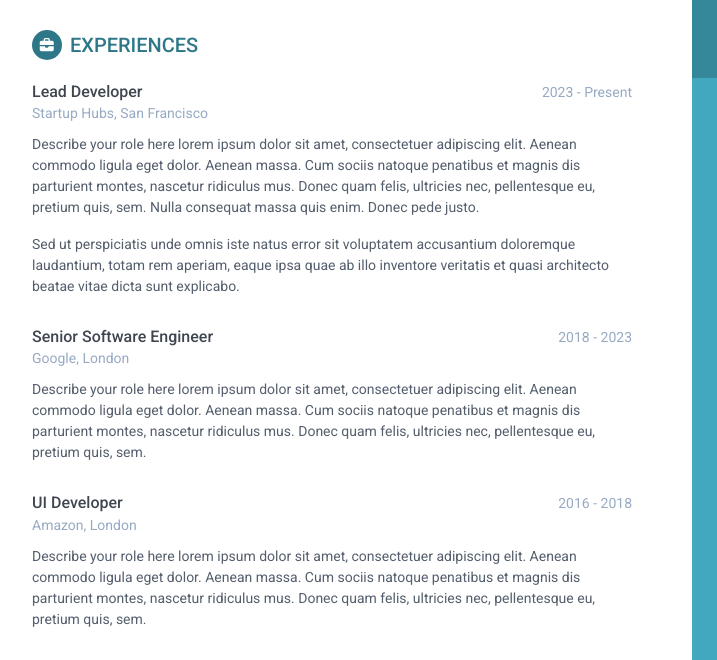
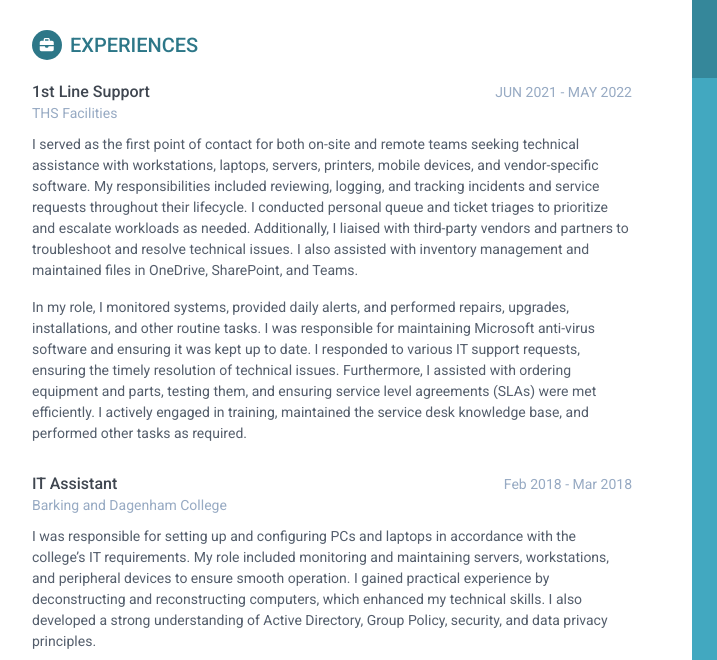
Before and after one commit to kayy-armani/kayy-armani.github.io, a plain HTML site: page index.html in a window 1280 px wide. Shown: the part 270-930 px from the top of the page, 188-905 px from the left. Drawn offline with Linux system fonts and the light colour scheme.

Commit message:
Edit Experiences

```diff
--- a/index.html
+++ b/index.html
@@ -8,7 +8,7 @@
     <meta http-equiv="X-UA-Compatible" content="IE=edge">
     <meta name="viewport" content="width=device-width, initial-scale=1.0">
     <meta name="description" content="Personal website">
-    <meta name="author" content="Xiaoying Riley at 3rd Wave Media">
+    <meta name="author" content="Kenneth Amaning">
     <link rel="shortcut icon" href="favicon.ico">
     <!-- Google Font -->
     <link href='https://fonts.googleapis.com/css?family=Roboto:400,500,400italic,300italic,300,500italic,700,700italic,900,900italic' rel='stylesheet' type='text/css'>
@@ -82,41 +82,28 @@
                 <div class="item">
                     <div class="meta">
                         <div class="upper-row">
-                            <h3 class="job-title">Lead Developer</h3>
-                            <div class="time">2023 - Present</div>
+                            <h3 class="job-title">1st Line Support</h3>
+                            <div class="time">JUN 2021 - MAY 2022</div>
                         </div><!--//upper-row-->
-                        <div class="company">Startup Hubs, San Francisco</div>
+                        <div class="company">THS Facilities</div>
                     </div><!--//meta-->
                     <div class="details">
-                        <p>Describe your role here lorem ipsum dolor sit amet, consectetuer adipiscing elit. Aenean commodo ligula eget dolor. Aenean massa. Cum sociis natoque penatibus et magnis dis parturient montes, nascetur ridiculus mus. Donec quam felis, ultricies nec, pellentesque eu, pretium quis, sem. Nulla consequat massa quis enim. Donec pede justo.</p>
-                        <p>Sed ut perspiciatis unde omnis iste natus error sit voluptatem accusantium doloremque laudantium, totam rem aperiam, eaque ipsa quae ab illo inventore veritatis et quasi architecto beatae vitae dicta sunt explicabo. </p>
+                        <p>I served as the first point of contact for both on-site and remote teams seeking technical assistance with workstations, laptops, servers, printers, mobile devices, and vendor-specific software. My responsibilities included reviewing, logging, and tracking incidents and service requests throughout their lifecycle. I conducted personal queue and ticket triages to prioritize and escalate workloads as needed. Additionally, I liaised with third-party vendors and partners to troubleshoot and resolve technical issues. I also assisted with inventory management and maintained files in OneDrive, SharePoint, and Teams.</p>
+                        <p>In my role, I monitored systems, provided daily alerts, and performed repairs, upgrades, installations, and other routine tasks. I was responsible for maintaining Microsoft anti-virus software and ensuring it was kept up to date. I responded to various IT support requests, ensuring the timely resolution of technical issues. Furthermore, I assisted with ordering equipment and parts, testing them, and ensuring service level agreements (SLAs) were met efficiently. I actively engaged in training, maintained the service desk knowledge base, and performed other tasks as required.</p>
                     </div><!--//details-->
                 </div><!--//item-->
 
                 <div class="item">
                     <div class="meta">
                         <div class="upper-row">
-                            <h3 class="job-title">Senior Software Engineer</h3>
-                            <div class="time">2018 - 2023</div>
+                            <h3 class="job-title">IT Assistant</h3>
+                            <div class="time">Feb 2018 - Mar 2018</div>
                         </div><!--//upper-row-->
-                        <div class="company">Google, London</div>
+                        <div class="company">Barking and Dagenham College</div>
                     </div><!--//meta-->
                     <div class="details">
-                        <p>Describe your role here lorem ipsum dolor sit amet, consectetuer adipiscing elit. Aenean commodo ligula eget dolor. Aenean massa. Cum sociis natoque penatibus et magnis dis parturient montes, nascetur ridiculus mus. Donec quam felis, ultricies nec, pellentesque eu, pretium quis, sem.</p>
-
-                    </div><!--//details-->
-                </div><!--//item-->
-
-                <div class="item">
-                    <div class="meta">
-                        <div class="upper-row">
-                            <h3 class="job-title">UI Developer</h3>
-                            <div class="time">2016 - 2018</div>
-                        </div><!--//upper-row-->
-                        <div class="company">Amazon, London</div>
-                    </div><!--//meta-->
-                    <div class="details">
-                        <p>Describe your role here lorem ipsum dolor sit amet, consectetuer adipiscing elit. Aenean commodo ligula eget dolor. Aenean massa. Cum sociis natoque penatibus et magnis dis parturient montes, nascetur ridiculus mus. Donec quam felis, ultricies nec, pellentesque eu, pretium quis, sem.</p>
+                        <p>I was responsible for setting up and configuring PCs and laptops in accordance with the college’s IT requirements. My role included monitoring and maintaining servers, workstations, and peripheral devices to ensure smooth operation. I gained practical experience by deconstructing and reconstructing computers, which enhanced my technical skills. I also developed a strong understanding of Active Directory, Group Policy, security, and data privacy principles.</p>
+                        <p>In addition to this, I supported end-users in operating new software and computer equipment, providing guidance to resolve hardware and software issues. My duties involved troubleshooting Windows desktops and escalating issues when necessary for resolution. I actively participated in both ad-hoc and planned meetings as required by the IT unit’s work schedule. I documented IT-related activities, including troubleshooting steps and resolutions. Additionally, I performed other technical and non-technical duties as needed from time to time.</p>
                     </div><!--//details-->
                 </div><!--//item-->
 
```
